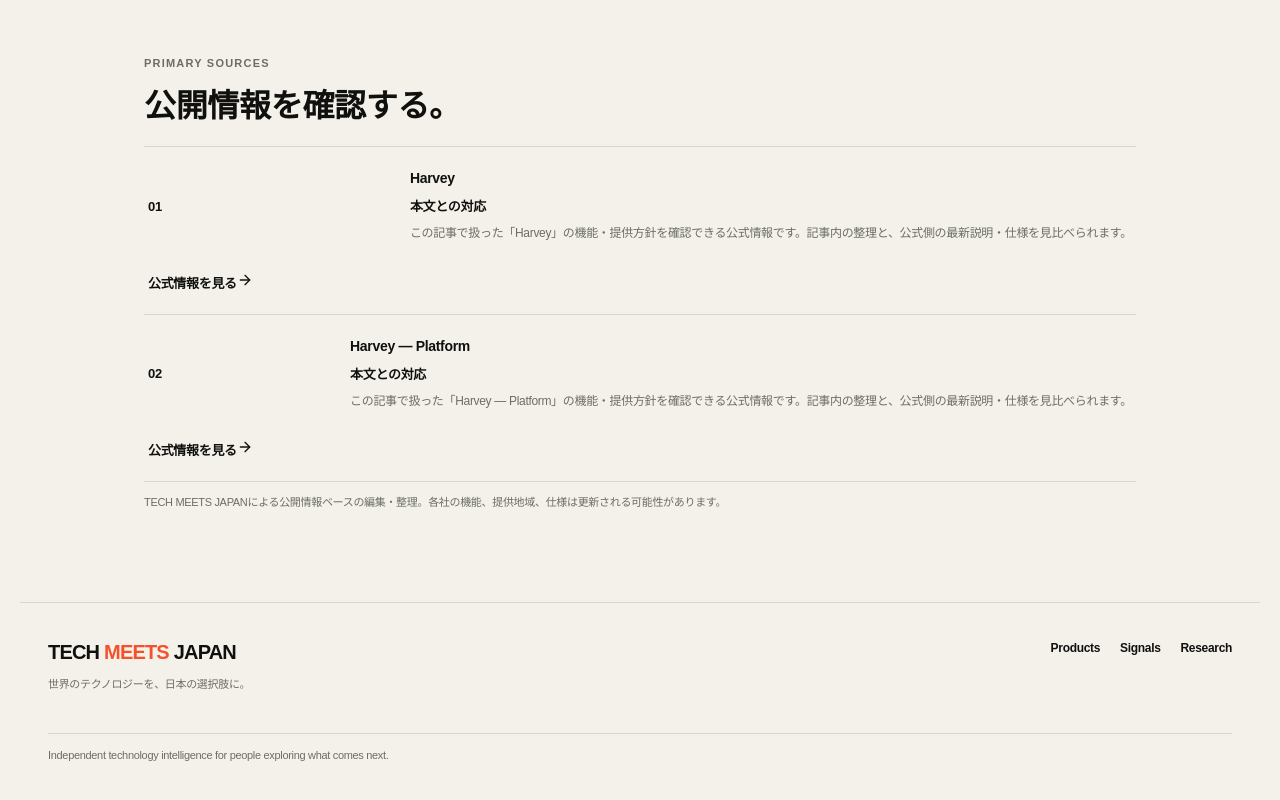
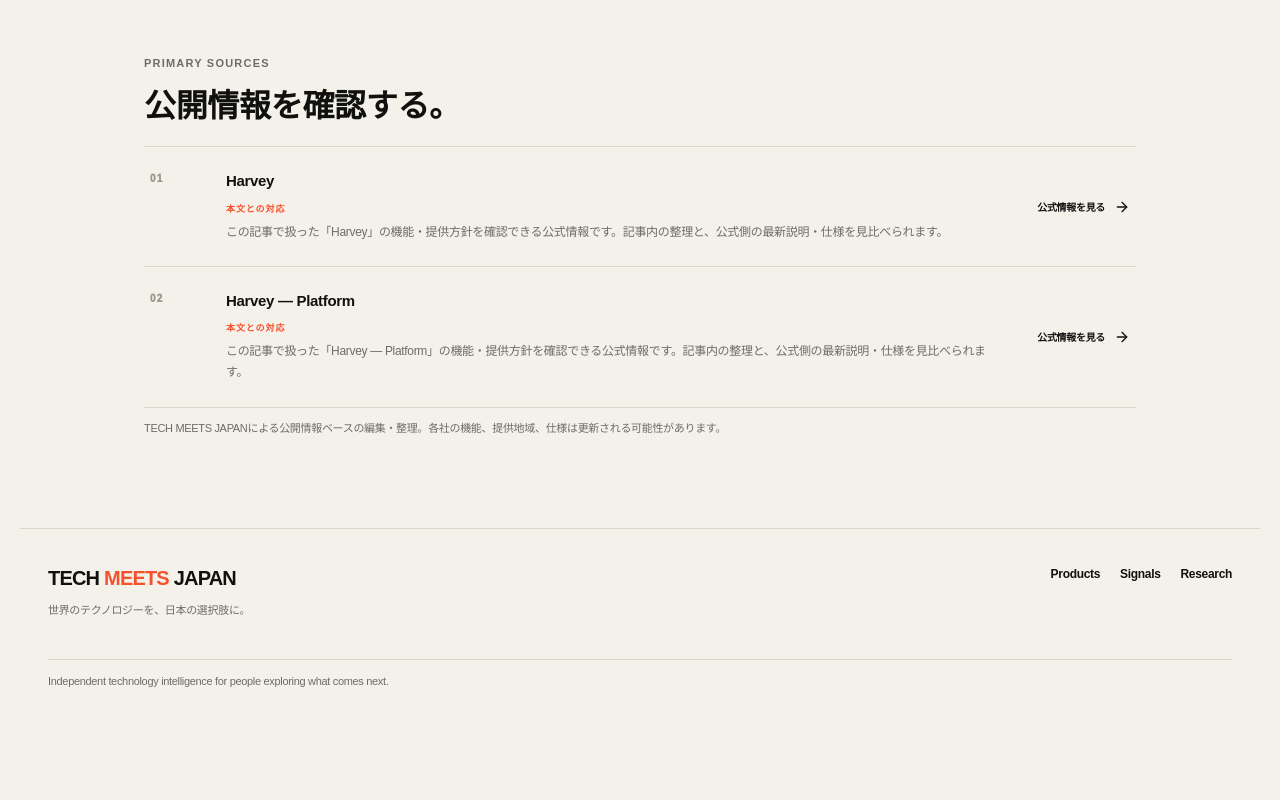
Before and after one commit to yasu-kai/tech-meets-japan, a Next.js app: page /research/ai-work/ai-legal in a window 1280 px wide. Shown: the part 2788-3588 px from the top of the page. After the commit the page ends 3536 px from the top, so only its background shows below. Built offline with nearby package versions, Linux system fonts and the light colour scheme.

Commit message:
Refine contextual primary source cards

```diff
--- a/app/globals.css
+++ b/app/globals.css
@@ -1391,32 +1391,64 @@ linear-gradient(135deg,rgba(255,255,255,.04),transparent 55%)}
 
 .story-sources a.story-source-link{
   display:grid;
-  grid-template-columns:minmax(0,1fr) auto;
-  gap:28px;
+  grid-template-columns:52px minmax(0,1fr) auto;
+  gap:24px;
   align-items:center;
-  padding:22px 4px;
+  padding:24px 6px;
+}
+.story-source-index{
+  align-self:start;
+  padding-top:2px;
+  font-size:10px;
+  font-weight:950;
+  letter-spacing:.12em;
+  color:#9a968d;
 }
 .story-source-copy{
   display:flex;
   flex-direction:column;
-  gap:8px;
+  gap:7px;
 }
 .story-source-copy strong{
-  font-size:14px;
+  font-size:15px;
   line-height:1.35;
+}
+.story-source-context-label{
+  margin-top:3px;
+  font-size:9px;
+  font-weight:950;
+  letter-spacing:.1em;
+  color:var(--accent);
 }
 .story-source-copy p{
   margin:0;
-  max-width:900px;
+  max-width:820px;
   font-size:12px;
-  line-height:1.7;
+  line-height:1.72;
   font-weight:500;
   color:var(--muted);
 }
+.story-source-action{
+  min-width:120px;
+  display:flex;
+  align-items:center;
+  justify-content:flex-end;
+  gap:9px;
+  font-size:10px;
+  font-weight:900;
+  white-space:nowrap;
+}
+.story-source-link:hover .story-source-action{gap:13px}
 @media(max-width:720px){
   .story-sources a.story-source-link{
-    gap:14px;
+    grid-template-columns:36px minmax(0,1fr);
+    gap:12px;
     padding:18px 2px;
+  }
+  .story-source-action{
+    grid-column:2;
+    justify-content:flex-start;
+    margin-top:4px;
   }
   .story-source-copy p{
     font-size:11px;
```
